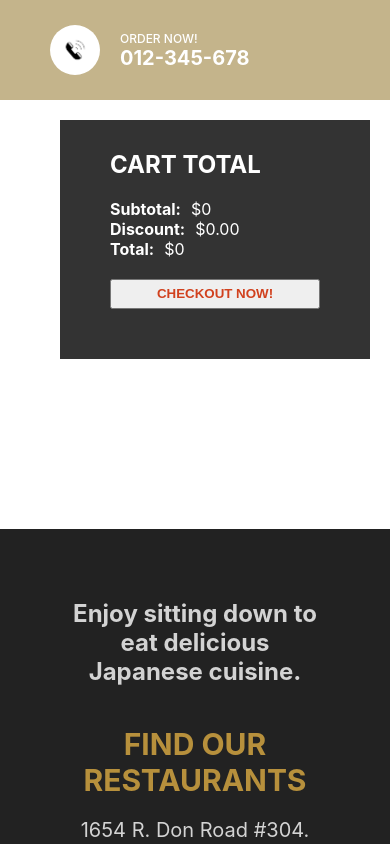
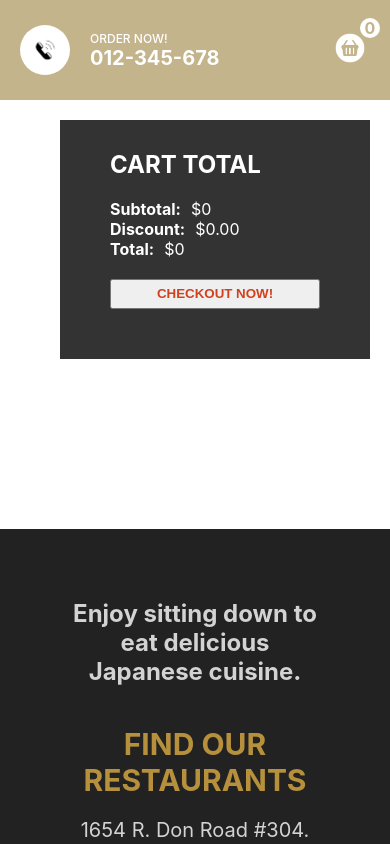
Before and after one commit to chiutzuning/food-app, a Next.js app: page /cart in a window 390 px wide. Shown: the top 844 px of the page. Built offline with nearby package versions, Linux system fonts and the light colour scheme.

Commit message:
solved internal server

```diff
--- a/components/Navbar.jsx
+++ b/components/Navbar.jsx
@@ -38,10 +38,6 @@ const Navbar = () => {
               <div className={styles.counter}>{quantity}</div>
           </div>
         </Link>
-        <div className={styles.account}>
-            <Image src="/img/component/account.png" alt="account" width="36px" height="36px"/>
-            <a className={styles.texts} href="../pages/signin">Sign in</a>
-        </div>
       </div>
     </div>
     )
--- a/next.config.js
+++ b/next.config.js
@@ -5,4 +5,6 @@ module.exports = {
 },
 {
   "presets": ["next/babel"]
+},{
+  outputFileTracing: false
 }
--- a/package.json
+++ b/package.json
@@ -6,7 +6,7 @@
     "dev": "next dev",
     "build": "next build",
     "start": "next start -p $PORT",
-    "heroku-postbuild": "npm run build"
+    "heroku-postbuild": "next build"
   },
   "dependencies": {
     "@paypal/react-paypal-js": "^7.6.0",
--- a/styles/Navbar.module.css
+++ b/styles/Navbar.module.css
@@ -100,7 +100,11 @@
   }
 
   .item:nth-child(1) {
-    flex: 3;
+    flex: 2;
+  }
+
+  .container{
+    padding: 0px 20px;
   }
 }
 
@@ -111,10 +115,6 @@
     display: none;
   }
 
-  .item:nth-child(3) {
-    display: none;
-  }
-
   .item:nth-child(1) {
     flex: 2;
   }
```
Also changed, not shown: pages/index.js (+7 -0 lines).
